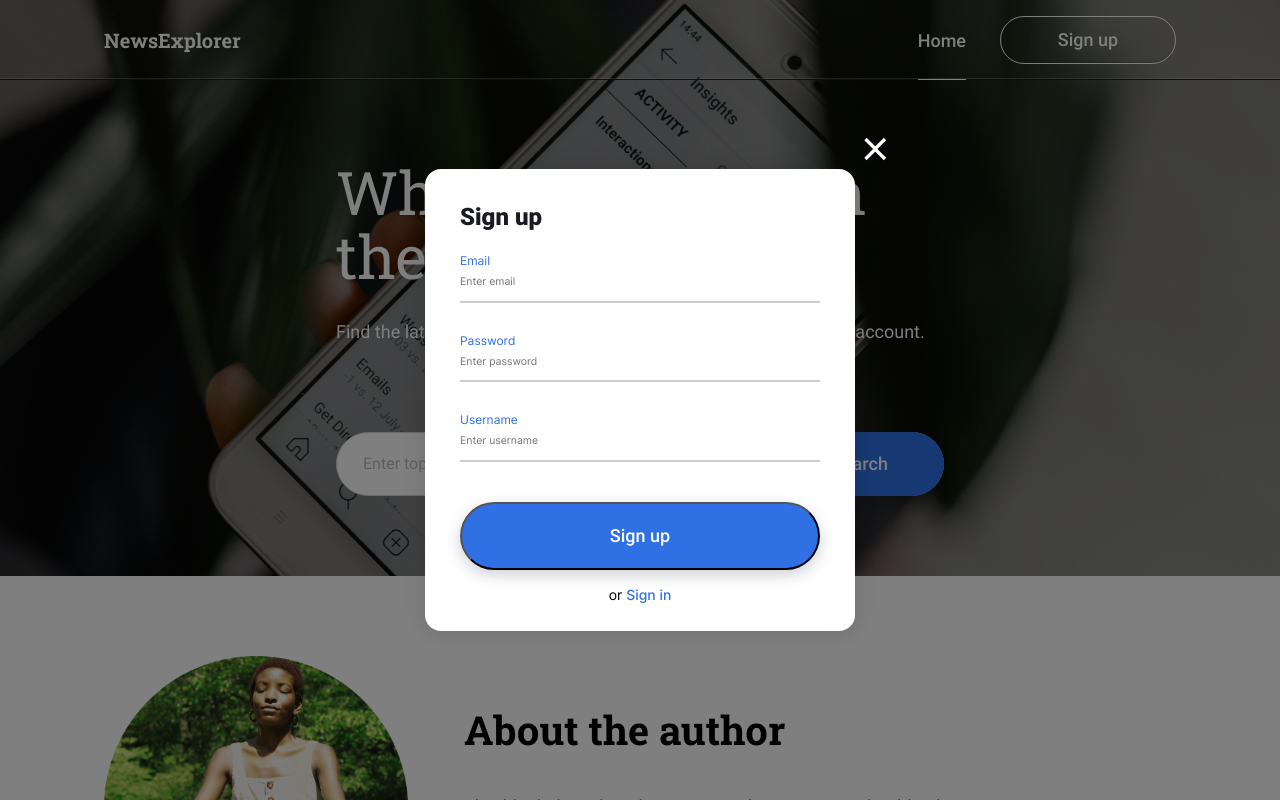
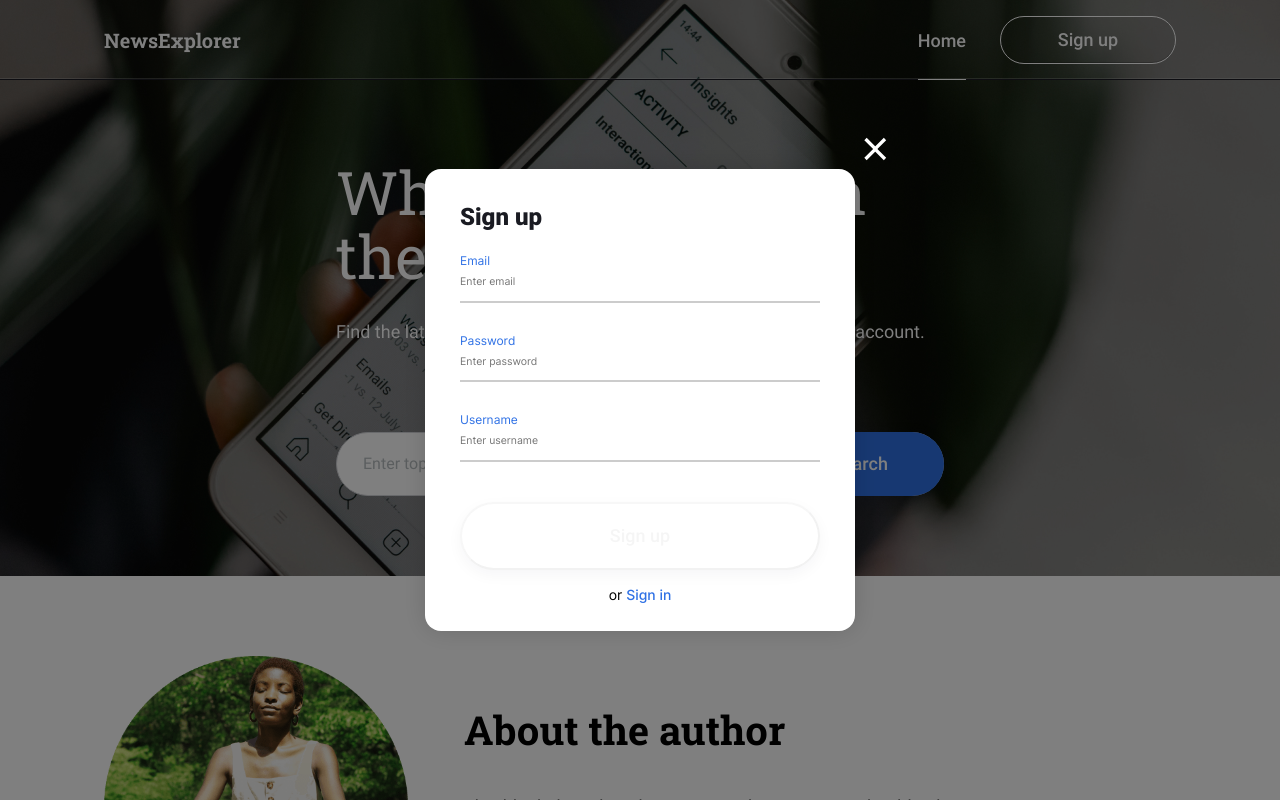
Before and after one commit to MenasheKoren/news-explorer-frontend, a React (Create React App) app: page / in a window 1280 px wide. Both pictures are taken after a click on the button "Sign up". Shown: the top 800 px of the page. Built offline with nearby package versions, Linux system fonts and the light colour scheme.

Commit message:
Hotfix: WIP Update ProtectedRoute.js

```diff
--- a/src/components/App/App.js
+++ b/src/components/App/App.js
@@ -1,16 +1,14 @@
 import * as React from "react";
 import { useEffect, useState } from "react";
-import { Route, Routes } from "react-router-dom";
+import { Route, Routes, useNavigate } from "react-router-dom";
 import "./App.css";
 import { Main } from "../Main/Main";
 import { Layout } from "../Layout/Layout";
 import { useMediaQuery } from "react-responsive";
 import { Register } from "../Register/Register";
 import { InfoToolTip } from "../InfoToolTip/InfoToolTip";
-import { PopupWithForm } from "../PopupWithForm/PopupWithForm";
 import { CurrentUserContext } from "../../contexts/CurrentUserContext";
 import * as auth from "../../utils/auth";
-import { token } from "../../utils/auth";
 import { ProtectedRoute } from "../ProtectedRoute/ProtectedRoute";
 import FormContextProvider from "../../contexts/FormContext";
 import { Login } from "../Login/Login";
@@ -40,8 +38,9 @@ function App() {
 
   const [savedCards, setSavedCards] = useState([]);
   const cardsData = [savedCards, setSavedCards];
-
+  const navigate = useNavigate();
   useEffect(() => {
+    const token = localStorage.getItem("token");
     if (token) {
       auth
         .checkToken(token)
@@ -59,9 +58,12 @@ function App() {
 
             .catch((err) => console.log(`Error..... ${err}`));
         })
-        .catch((err) => console.log(`Error..... ${err}`));
+        .catch((err) => console.log(`Error..... ${err}`))
+        .finally(() => {
+          console.log(isLoggedIn, localStorage);
+        });
     }
-  }, []);
+  }, [isLoggedIn]);
 
   useEffect(() => {
     const closeByEscape = (e) => {
@@ -75,11 +77,11 @@ function App() {
     return () => document.removeEventListener("keydown", closeByEscape);
   }, []);
 
-  function handleSetRegistration() {
-    setIsRegistered(true);
-  }
+  // function handleSetRegistration() {
+  //   setIsRegistered(true);
+  // }
 
-  function handleSubmitRegister({ username, email, password }) {
+  function handleRegister({ username, email, password }) {
     auth
       .register({
         username,
@@ -98,6 +100,7 @@ function App() {
   }
 
   function handleLogin({ email, password }) {
+    const token = localStorage.getItem("token");
     if (!email || !password) {
       return;
     }
@@ -105,31 +108,46 @@ function App() {
       .authorize(email, password)
       .then(() => {
         auth
-          .checkToken()
+          .checkToken(token)
           .then(({ user }) => {
             setCurrentUser(user);
             setIsLoggedIn(true);
           })
           .then(() => {
+            // navigate("/", { replace: true });
             closeAllPopups();
           });
       })
       .catch((err) => {
         console.log(`Error..... ${err}`);
+      })
+      .finally(() => {
+        console.log(isLoggedIn, currentUser, localStorage);
       });
   }
 
   function handleLogout() {
     return new Promise((res) => {
+      setIsRegistered(false);
       setIsLoggedIn(false);
-      setIsRegistered(false);
-      setCurrentUser("");
+      setShowArticles(false);
+      setCurrentUser({});
       res();
     })
       .then(() => {
         localStorage.clear();
+        navigate("/", { replace: true });
       })
-      .catch((err) => console.log(`Error..... ${err}`));
+      .catch((err) => console.log(`Error..... ${err}`))
+      .finally(() => {
+        console.log(
+          isLoggedIn,
+          isRegistered,
+          showArticles,
+          currentUser.email,
+          localStorage
+        );
+      });
   }
 
   function handleOpenDropdownMenu() {
@@ -218,24 +236,25 @@ function App() {
                       setTotalResult={setTotalResult}
                       handleRegisterClick={handleRegisterClick}
                     />
-                    <PopupWithForm
-                      isRegisterPopupOpen={isRegisterPopupOpen}
-                      isLoginPopupOpen={isLoginPopupOpen}
-                      isRegistered={isRegistered}
-                      handleLogin={handleLogin}
-                      isMobile={isMobile}
-                      handleSwitchPopup={handleSwitchPopup}
-                      closeAllPopups={closeAllPopups}
-                      handleSubmitInfoToolTip={handleSubmitInfoToolTip}
-                      handleSetRegistration={handleSetRegistration}
-                      isOpen={isRegisterPopupOpen || isLoginPopupOpen}
-                      handleSubmitRegister={handleSubmitRegister}
-                    >
+                    {/*<PopupWithForm*/}
+                    {/*  isRegisterPopupOpen={isRegisterPopupOpen}*/}
+                    {/*  isLoginPopupOpen={isLoginPopupOpen}*/}
+                    {/*  isRegistered={isRegistered}*/}
+                    {/*  handleLogin={handleLogin}*/}
+                    {/*  isMobile={isMobile}*/}
+                    {/*  handleSwitchPopup={handleSwitchPopup}*/}
+                    {/*  closeAllPopups={closeAllPopups}*/}
+                    {/*  handleSubmitInfoToolTip={handleSubmitInfoToolTip}*/}
+                    {/*  handleSetRegistration={handleSetRegistration}*/}
+                    {/*  isOpen={isRegisterPopupOpen || isLoginPopupOpen}*/}
+                    {/*  handleSubmitRegister={handleRegister}*/}
+                    {/*/>*/}
                     <Register
                       handleSwitchPopup={handleSwitchPopup}
                       handleSubmitInfoToolTip={handleSubmitInfoToolTip}
-                        handleSetRegistration={handleSetRegistration}
+                      handleRegister={handleRegister}
                       isOpen={isRegisterPopupOpen}
+                      closeAllPopups={closeAllPopups}
                     />
                     <Login
                       handleSwitchPopup={handleSwitchPopup}
@@ -244,7 +263,6 @@ function App() {
                       closeAllPopups={closeAllPopups}
                       isOpen={isLoginPopupOpen}
                     />
-                    </PopupWithForm>
                     <InfoToolTip
                       setIsLoginPopupOpen={setIsLoginPopupOpen}
                       closeAllPopups={closeAllPopups}
@@ -260,9 +278,11 @@ function App() {
                   <ProtectedRoute
                     isLoggedIn={isLoggedIn}
                     handleRegisterClick={handleRegisterClick}
+                    closeAllPopups={closeAllPopups}
                   >
                     <SavedNews
                       keyword={keyword}
+                      isLogged={isLoggedIn}
                       setKeyword={setKeyword}
                       isLoading={isLoading}
                       setIsLoading={setIsLoading}
--- a/src/components/PopupWithForm/PopupWithForm.js
+++ b/src/components/PopupWithForm/PopupWithForm.js
@@ -1,28 +1,21 @@
-import React, { useContext, useEffect } from "react";
+import React, { useEffect } from "react";
 import { PopupCloseButton } from "../PopupCloseButton/PopupCloseButton";
 import { MobileCloseButton } from "../MobileCloseButton/MobileCloseButton";
-import { FormRedirect } from "../FormRedirect/FormRedirect";
 import { SaveFormButton } from "../SaveFormButton/SaveFormButton";
-import { FormContext } from "../../contexts/FormContext";
 import { FormValidator } from "../../utils/FormValidator/FormValidator";
 import { formSettings } from "../../utils/helpers";
 
 export function PopupWithForm({
   closeAllPopups,
   isMobile,
-  isRegisterPopupOpen,
-  isLoginPopupOpen,
   handleSwitchPopup,
-  handleSubmitRegister,
-  handleLogin,
+  isOpen,
+  type,
+  handleSubmit,
+  title,
+  buttonText,
   children,
-  isOpen,
 }) {
-  const {
-    username: [username, setUsername],
-    email: [email, setEmail],
-    password: [password, setPassword],
-  } = useContext(FormContext);
   const [form, setForm] = React.useState({});
   const formRef = React.useRef();
 
@@ -30,37 +23,34 @@ export function PopupWithForm({
     const validatedForm = new FormValidator(formSettings, formRef.current);
     validatedForm.enableValidation();
     setForm(validatedForm);
-  }, []);
+  }, [isOpen]);
   return (
-    <section className={[`popup `, isOpen ? "popup_opened" : ""].join(" ")}>
+    <section
+      className={[
+        `popup popup_type_${type}`,
+        isOpen ? "popup_opened" : "",
+      ].join(" ")}
+    >
       <div className="popup__container">
         <PopupCloseButton onClick={closeAllPopups} />
         {isMobile && <MobileCloseButton onClick={closeAllPopups} />}
 
-        <div className="entry">
-          <h2 className="entry__title">
-            {isRegisterPopupOpen ? "Sign up" : "Sign in"}
-          </h2>
-          <form
-            className="entry__form"
-            onSubmit={(e) => {
-              e.preventDefault();
-              isRegisterPopupOpen
-                ? handleSubmitRegister(username, email, password)
-                : handleLogin(email, password);
-            }}
-            ref={formRef}
-          >
+        <div className={`entry entry_type_${type}`}>
+          <h2 className="entry__title">{title}</h2>
+
+          <form className="entry__form" onSubmit={handleSubmit} ref={formRef}>
             {children}
-            <SaveFormButton
-              saveFormButtonText={isRegisterPopupOpen ? "Sign up" : "Sign in"}
-            />
+            <SaveFormButton saveFormButtonText={buttonText} />
           </form>
-          <FormRedirect
-            handleSwitchPopup={handleSwitchPopup}
-            isRegisterPopupOpen={isRegisterPopupOpen}
-            isLoginPopupOpen={isLoginPopupOpen}
-          />
+          <p className="entry__redirect-text">
+            or{" "}
+            <button
+              className="link link__hover entry__redirect-link"
+              onClick={handleSwitchPopup}
+            >
+              {type === "register" ? "Sign in" : "Sign up"}
+            </button>
+          </p>
         </div>
       </div>
     </section>
--- a/src/components/ProtectedRoute/ProtectedRoute.js
+++ b/src/components/ProtectedRoute/ProtectedRoute.js
@@ -1,18 +1,19 @@
-import { Navigate, useLocation } from "react-router-dom";
+import { useNavigate } from "react-router-dom";
+import { useEffect } from "react";
 
 export const ProtectedRoute = ({
   children,
   handleRegisterClick,
   isLoggedIn,
 }) => {
-  const location = useLocation();
+  const navigate = useNavigate();
 
-  if (!isLoggedIn) {
-    handleRegisterClick();
-  }
-  return isLoggedIn ? (
-    children
-  ) : (
-    <Navigate to="/" replace state={{ from: location.pathname }} />
-  );
+  useEffect(() => {
+    if (!isLoggedIn) {
+      navigate("/", { replace: true });
+      handleRegisterClick();
+    }
+  }, []);
+
+  return isLoggedIn && children;
 };
--- a/src/components/Register/Register.js
+++ b/src/components/Register/Register.js
@@ -1,29 +1,40 @@
 import React, { useContext } from "react";
 import { FormInput } from "../FormInput/FormInput";
 import { FormContext } from "../../contexts/FormContext";
+import { PopupWithForm } from "../PopupWithForm/PopupWithForm";
 
 export function Register({
-  handleSetRegistration,
-  handleSubmitInfoToolTip,
+  handleRegister,
   isOpen,
+  handleSwitchPopup,
+  closeAllPopups,
 }) {
   const {
     username: [username, setUsername],
     email: [email, setEmail],
     password: [password, setPassword],
   } = useContext(FormContext);
-  // const [form, setForm] = React.useState({});
-  // const formRef = React.useRef();
-  //
-  // useEffect(() => {
-  //   const validatedForm = new FormValidator(formSettings, formRef.current);
-  //   validatedForm.enableValidation();
-  //   setForm(validatedForm);
-  // }, []);
+
+  function handleRegisterSubmit(e) {
+    e.preventDefault();
+    handleRegister({
+      username,
+      email,
+      password,
+    });
+  }
 
   return (
     <>
-      {isOpen && (
+      <PopupWithForm
+        type={"register"}
+        handleSubmit={handleRegisterSubmit}
+        isOpen={isOpen}
+        title={"Sign up"}
+        buttonText={"Sign up"}
+        handleSwitchPopup={handleSwitchPopup}
+        closeAllPopups={closeAllPopups}
+      >
         <div className="form__inputs">
           <FormInput
             value={email || ""}
@@ -62,7 +73,7 @@ export function Register({
             value={username || ""}
           />
         </div>
-      )}
+      </PopupWithForm>
     </>
   );
 }
--- a/src/utils/auth.js
+++ b/src/utils/auth.js
@@ -1,8 +1,6 @@
 import checkResponse from "./checkResponse";
 
 const BASE_URL = "https://api.news-explorer.mk.students.nomoreparties.sbs";
-
-export const token = localStorage.getItem("token");
 
 export const register = ({ username: name, email, password }) => {
   return fetch(`${BASE_URL}/signup`, {
```
Also changed, not shown: src/components/Login/Login.js (+25 -3 lines). Lines whose indentation alone changed are shown as unchanged.
